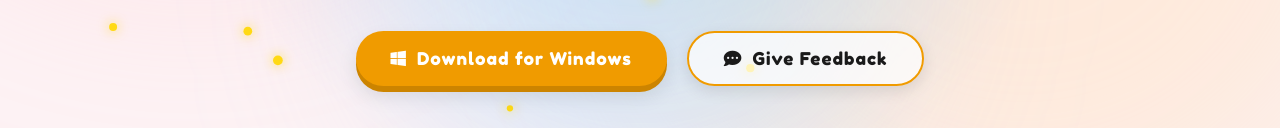
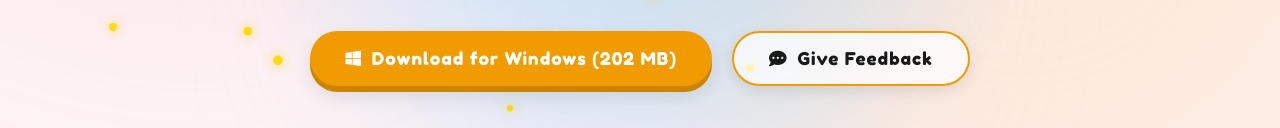
Before and after one commit to devvarshneydv6-png/game-website, a plain HTML site: page index.html in a window 1280 px wide. Shown: the part 618-746 px from the top of the page. Drawn offline with nearby package versions, Linux system fonts and the light colour scheme.

Commit message:
Updated game download link

```diff
--- a/index.html
+++ b/index.html
@@ -88,9 +88,9 @@
                 </p>
 
                 <div class="cta-group fade-up delay-3">
-                    <a href="Nindo_Game.zip" download="Nindo_Game.zip" class="btn btn-primary btn-float">
+                    <a href="https://github.com/devvarshneydv6-png/game-website/releases/download/v1.0/The-Lost-Scroll.exe" class="btn btn-primary btn-float">
                         <i class="fab fa-windows"></i>
-                        <span>Download for Windows</span>
+                        <span>Download for Windows (202 MB)</span>
                     </a>
 
                     <a href="https://forms.gle/uS2nNeje1cogYcWf9" class="btn btn-secondary btn-float" target="_blank">
```
